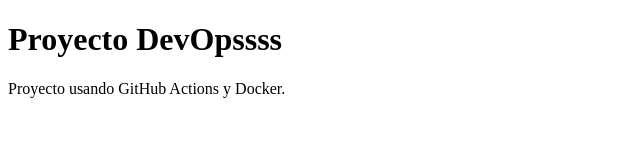
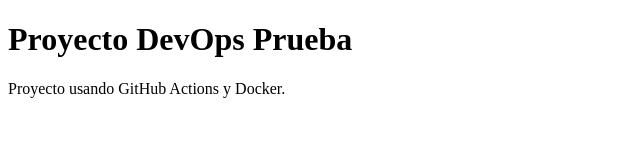
Before and after one commit to Marco-Rodriguez978/DevOps, a plain HTML site: page index.html in a window 1280 px wide. Shown: the whole page, without its empty margins (0-640 px from the left). Drawn offline with Linux system fonts and the light colour scheme.

Commit message:
Modificacion del h1

```diff
--- a/index.html
+++ b/index.html
@@ -7,7 +7,7 @@
 </head>
 <body>
 
-    <h1>Proyecto DevOpssss</h1>
+    <h1>Proyecto DevOps Prueba</h1>
     <p>Proyecto usando GitHub Actions y Docker.</p>
 
 </body>
```
